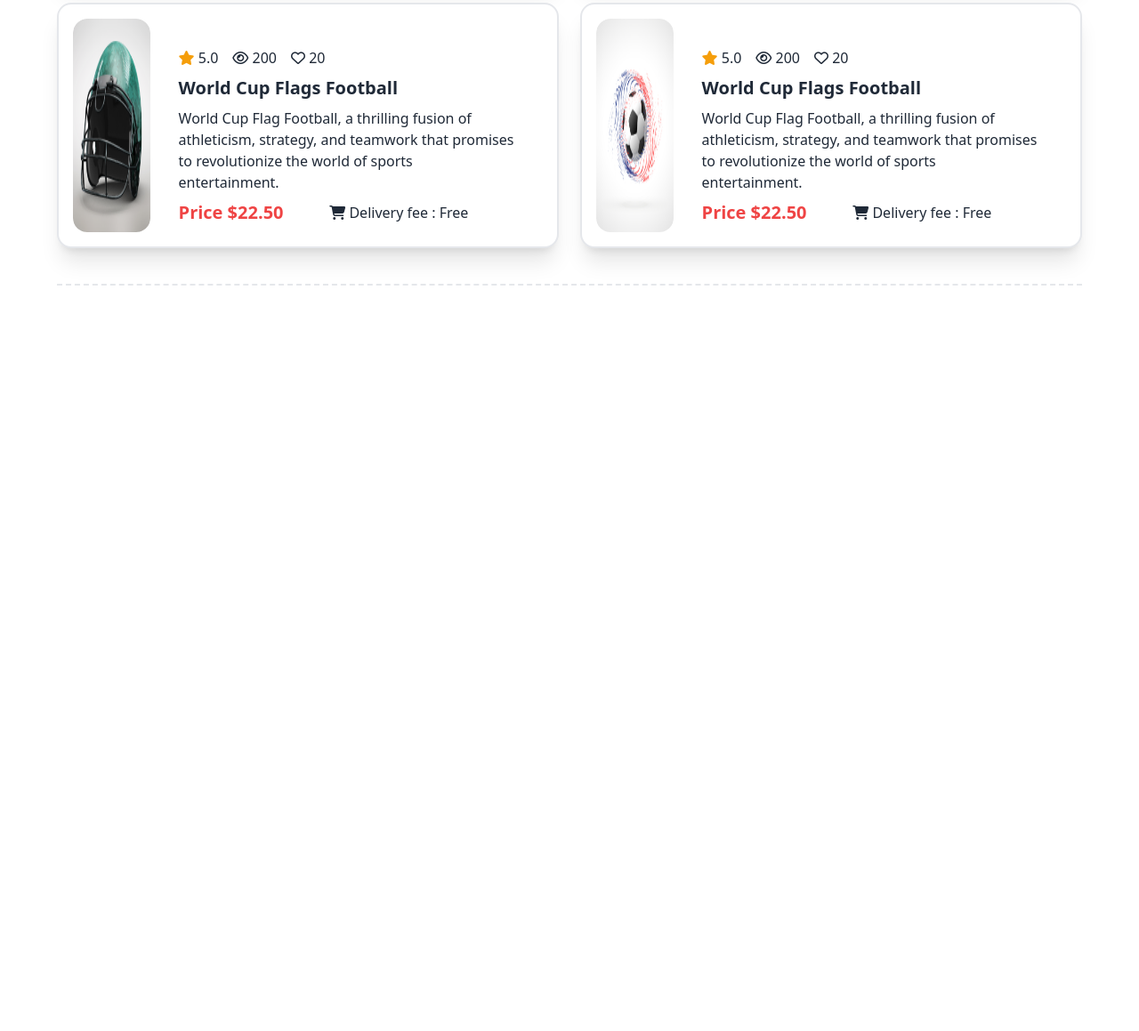
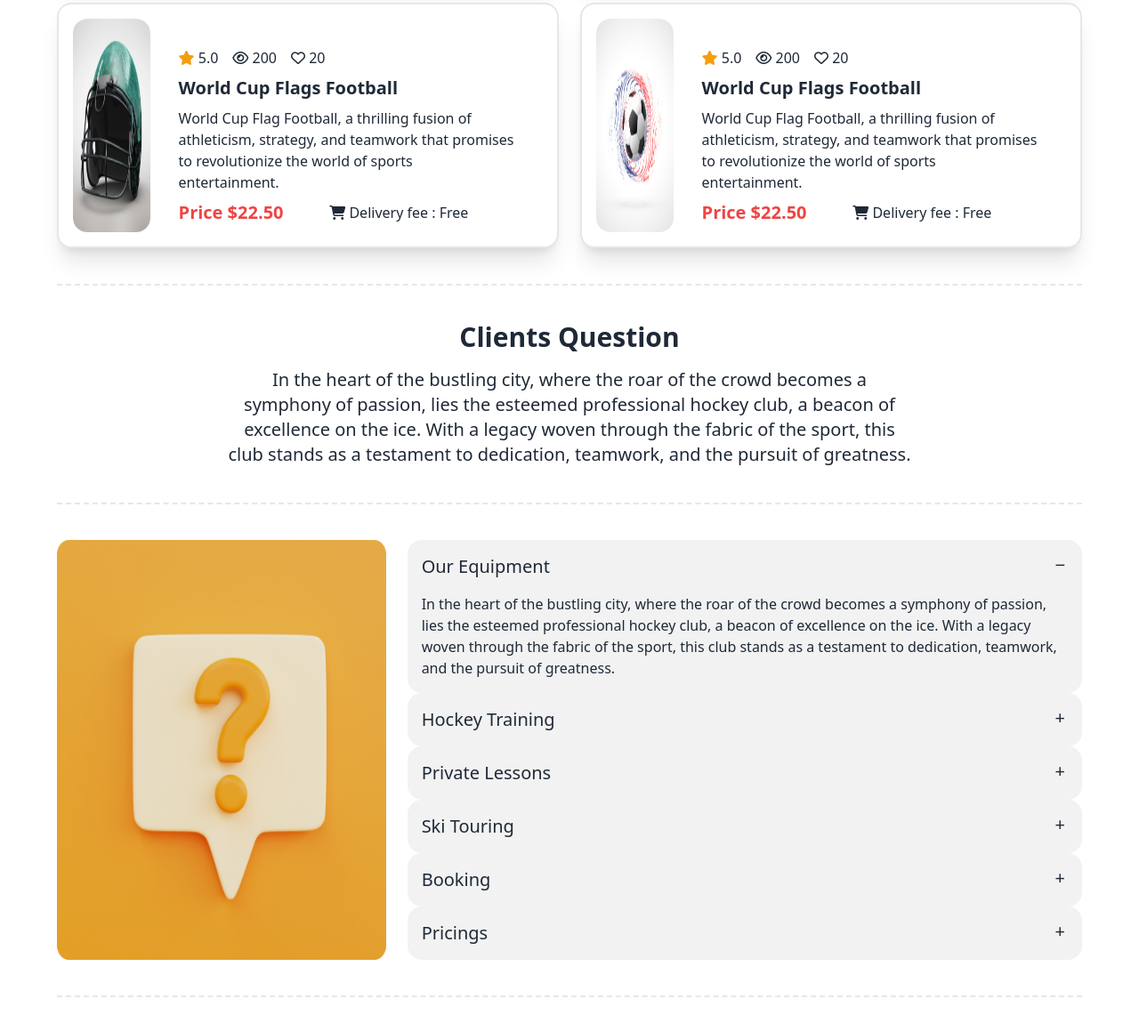
Before and after one commit to hemel17/r903, a plain HTML site: page index.html in a window 1280 px wide. Shown: the part 3297-4456 px from the top of the page at 89% size. Before the commit the page ends 3658 px from the top, so only its background shows below. Drawn offline with nearby package versions, Linux system fonts and the light colour scheme.

Commit message:
client question section added

```diff
--- a/index.html
+++ b/index.html
@@ -351,7 +351,9 @@
               </p>
               <div class="flex justify-between items-center">
                 <p class="text-red-500 text-xl font-semibold">Price $22.50</p>
-                <p><i class="fa-solid fa-cart-shopping"></i> Delivery fee : Free</p>
+                <p>
+                  <i class="fa-solid fa-cart-shopping"></i> Delivery fee : Free
+                </p>
               </div>
             </div>
           </div>
@@ -379,7 +381,9 @@
               </p>
               <div class="flex justify-between items-center">
                 <p class="text-red-500 text-xl font-semibold">Price $22.50</p>
-                <p><i class="fa-solid fa-cart-shopping"></i> Delivery fee : Free</p>
+                <p>
+                  <i class="fa-solid fa-cart-shopping"></i> Delivery fee : Free
+                </p>
               </div>
             </div>
           </div>
@@ -407,7 +411,9 @@
               </p>
               <div class="flex justify-between items-center">
                 <p class="text-red-500 text-xl font-semibold">Price $22.50</p>
-                <p><i class="fa-solid fa-cart-shopping"></i> Delivery fee : Free</p>
+                <p>
+                  <i class="fa-solid fa-cart-shopping"></i> Delivery fee : Free
+                </p>
               </div>
             </div>
           </div>
@@ -435,7 +441,9 @@
               </p>
               <div class="flex justify-between items-center">
                 <p class="text-red-500 text-xl font-semibold">Price $22.50</p>
-                <p><i class="fa-solid fa-cart-shopping"></i> Delivery fee : Free</p>
+                <p>
+                  <i class="fa-solid fa-cart-shopping"></i> Delivery fee : Free
+                </p>
               </div>
             </div>
           </div>
@@ -463,7 +471,9 @@
               </p>
               <div class="flex justify-between items-center">
                 <p class="text-red-500 text-xl font-semibold">Price $22.50</p>
-                <p><i class="fa-solid fa-cart-shopping"></i> Delivery fee : Free</p>
+                <p>
+                  <i class="fa-solid fa-cart-shopping"></i> Delivery fee : Free
+                </p>
               </div>
             </div>
           </div>
@@ -491,13 +501,87 @@
               </p>
               <div class="flex justify-between items-center">
                 <p class="text-red-500 text-xl font-semibold">Price $22.50</p>
-                <p><i class="fa-solid fa-cart-shopping"></i> Delivery fee : Free</p>
+                <p>
+                  <i class="fa-solid fa-cart-shopping"></i> Delivery fee : Free
+                </p>
               </div>
             </div>
           </div>
         </div>
         <hr class="border-t-2 border-dashed my-4 md:my-10" />
       </section>
+      <!-- client question section -->
+      <section>
+        <div class="md:max-w-3xl md:mx-auto text-center">
+            <h2 class="text-2xl md:text-3xl font-bold">Clients Question</h2>
+            <p class="text-xl mt-4">
+                In the heart of the bustling city, where the roar of the crowd becomes a symphony of passion, lies the esteemed professional hockey club, a beacon of excellence on the ice. With a legacy woven through the fabric of the sport, this club stands as a testament to dedication, teamwork, and the pursuit of greatness.
+            </p>
+          </div>
+          <hr class="border-t-2 border-dashed my-4 md:my-10" />
+          <div class="flex flex-col md:flex-row gap-4 md:gap-6">
+            <figure class="w-full">
+                <img src="./Images/11.png" alt="" class="w-full h-full">
+            </figure>
+            <div>
+                <div class="collapse collapse-plus bg-base-200">
+                    <input type="radio" name="my-accordion-3" checked="checked" />
+                    <div class="collapse-title text-xl font-medium">
+                      Our Equipment
+                    </div>
+                    <div class="collapse-content">
+                      <p>In the heart of the bustling city, where the roar of the crowd becomes a symphony of passion, lies the esteemed professional hockey club, a beacon of excellence on the ice. With a legacy woven through the fabric of the sport, this club stands as a testament to dedication, teamwork, and the pursuit of greatness.</p>
+                    </div>
+                  </div>
+                  <div class="collapse collapse-plus bg-base-200">
+                    <input type="radio" name="my-accordion-3" />
+                    <div class="collapse-title text-xl font-medium">
+                      Hockey Training
+                    </div>
+                    <div class="collapse-content">
+                      <p>In the heart of the bustling city, where the roar of the crowd becomes a symphony of passion, lies the esteemed professional hockey club, a beacon of excellence on the ice. With a legacy woven through the fabric of the sport, this club stands as a testament to dedication, teamwork, and the pursuit of greatness.</p>
+                    </div>
+                  </div>
+                  <div class="collapse collapse-plus bg-base-200">
+                    <input type="radio" name="my-accordion-3" />
+                    <div class="collapse-title text-xl font-medium">
+                      Private Lessons
+                    </div>
+                    <div class="collapse-content">
+                      <p>In the heart of the bustling city, where the roar of the crowd becomes a symphony of passion, lies the esteemed professional hockey club, a beacon of excellence on the ice. With a legacy woven through the fabric of the sport, this club stands as a testament to dedication, teamwork, and the pursuit of greatness.</p>
+                    </div>
+                  </div>
+                  <div class="collapse collapse-plus bg-base-200">
+                    <input type="radio" name="my-accordion-3" />
+                    <div class="collapse-title text-xl font-medium">
+                      Ski Touring
+                    </div>
+                    <div class="collapse-content">
+                      <p>In the heart of the bustling city, where the roar of the crowd becomes a symphony of passion, lies the esteemed professional hockey club, a beacon of excellence on the ice. With a legacy woven through the fabric of the sport, this club stands as a testament to dedication, teamwork, and the pursuit of greatness.</p>
+                    </div>
+                  </div>
+                  <div class="collapse collapse-plus bg-base-200">
+                    <input type="radio" name="my-accordion-3" />
+                    <div class="collapse-title text-xl font-medium">
+                      Booking
+                    </div>
+                    <div class="collapse-content">
+                      <p>In the heart of the bustling city, where the roar of the crowd becomes a symphony of passion, lies the esteemed professional hockey club, a beacon of excellence on the ice. With a legacy woven through the fabric of the sport, this club stands as a testament to dedication, teamwork, and the pursuit of greatness.</p>
+                    </div>
+                  </div>
+                  <div class="collapse collapse-plus bg-base-200">
+                    <input type="radio" name="my-accordion-3" />
+                    <div class="collapse-title text-xl font-medium">
+                      Pricings
+                    </div>
+                    <div class="collapse-content">
+                      <p>In the heart of the bustling city, where the roar of the crowd becomes a symphony of passion, lies the esteemed professional hockey club, a beacon of excellence on the ice. With a legacy woven through the fabric of the sport, this club stands as a testament to dedication, teamwork, and the pursuit of greatness.</p>
+                    </div>
+                  </div>
+            </div>
+          </div>
+          <hr class="border-t-2 border-dashed my-4 md:my-10" />
+      </section>
     </main>
   </body>
 </html>
```
